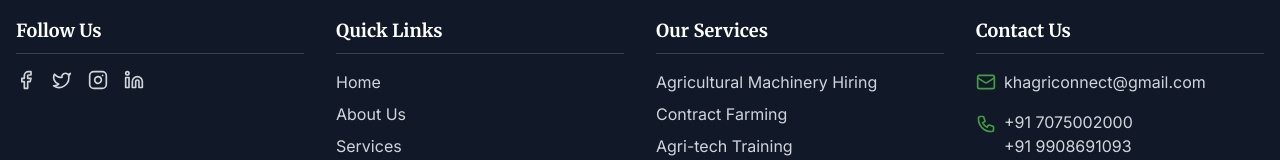
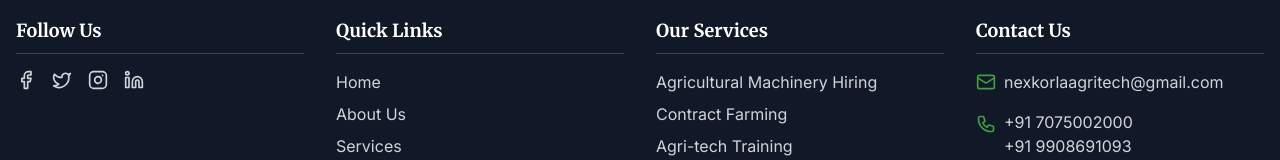
Before and after one commit to 10sandeep/KH-Agriconnects, a React (Vite) app: page /service in a window 1280 px wide. Shown: the part 485-645 px from the top of the page. Built offline with nearby package versions, Linux system fonts and the light colour scheme.

Commit message:
Update contact email to nexkorlaagritech@gmail.com
Co-Authored-By: Claude Sonnet 4.6 <noreply@anthropic.com>

```diff
--- a/src/components/Contact.tsx
+++ b/src/components/Contact.tsx
@@ -584,7 +584,7 @@ const Contact: React.FC = () => {
                       className="text-gray-600 mb-1 hover:text-green-700 transition-colors duration-300"
                       whileHover={{ x: 5 }}
                     >
-                      <a href="mailto:info@khagriconnects.org">khagriconnect@gmail.com</a>
+                      <a href="mailto:nexkorlaagritech@gmail.com">nexkorlaagritech@gmail.com</a>
                     </motion.p>
 
                   </div>
--- a/src/components/Footer.tsx
+++ b/src/components/Footer.tsx
@@ -114,7 +114,7 @@ const Footer = () => {
             {/* Email */}
             <li className="flex items-center">
               <Mail size={20} className="mr-2 text-green-500 flex-shrink-0" />
-              <span className="text-gray-300">khagriconnect@gmail.com</span>
+              <span className="text-gray-300">nexkorlaagritech@gmail.com</span>
             </li>
 
             {/* Phone */}
```
